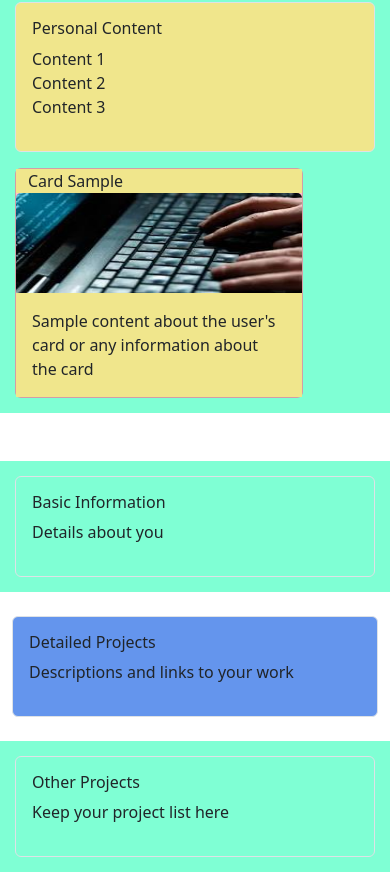
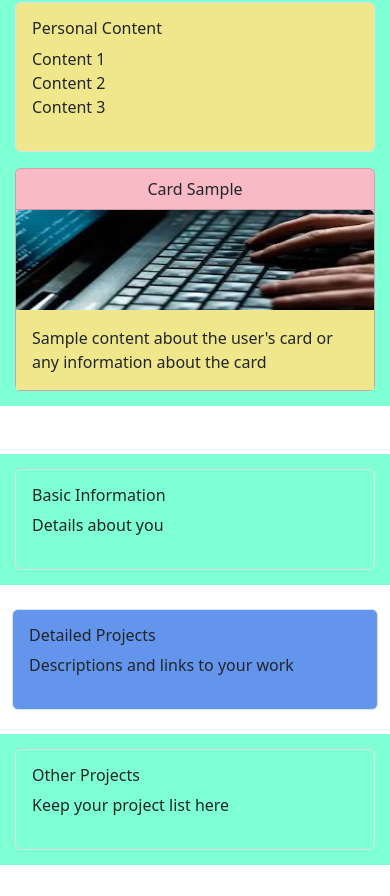
Before and after one commit to B-shanmukh-siddhartha/BethaSiddharthaNaCoFrontend, a plain HTML site: page task-1/index.html in a window 390 px wide. Shown: the part 1134-2030 px from the top of the page. Drawn offline with nearby package versions, Linux system fonts and the light colour scheme.

Commit message:
folder and responsiveness

```diff
--- a/task-1/Assets/style.css
+++ b/task-1/Assets/css/style.css
@@ -1,10 +1,9 @@
-/* Header Styles */
+
 header {
     background-color: grey;
     color: azure;
 }
 
-/* Icon Styles */
 .icon {
     width: 50px;
     background-color: aliceblue;
@@ -15,17 +14,21 @@ header {
     color: red;
 }
 
-/* Sidebar Styles */
 .aside {
     background-color: aquamarine;
     padding: 15px;
 }
 
+
+aside {
+    max-width: 300px;
+}
+
+
 aside div {
     background-color: khaki;
 }
 
-/* Card Styles */
 .card {
     width: 18rem;
     background-color: pink;
@@ -36,11 +39,15 @@ aside div {
     height: 100px;
 }
 
+.card {
+    width: 100%;
+    max-width: 100%;
+}
+
 .fullbox{
     margin-top: 25px;
 }
 
-/* Avatar Styles */
 .avatar {
     width: 80px;
     height: 80px;
@@ -48,7 +55,6 @@ aside div {
     background-color: lightslategrey;
 }
 
-/* Main Section Styles */
 .main{
     background-color: cornflowerblue;
     padding: 15px;
@@ -64,7 +70,6 @@ main section .avatar {
     height: 100px;
 }
 
-/* Button Alignment */
 button {
     margin-left: 15rem;
 }
--- a/task-1/index.html
+++ b/task-1/index.html
@@ -5,7 +5,7 @@
     <meta name="viewport" content="width=device-width, initial-scale=1.0">
     <title>Natural Coders Task-1</title>
     <link href="https://cdn.jsdelivr.net/npm/bootstrap@5.3.0-alpha3/dist/css/bootstrap.min.css" rel="stylesheet">
-    <link href="Assets/style.css" rel="stylesheet">
+    <link href="assets/css/style.css" rel="stylesheet">
 </head>
 <body>
 
@@ -89,12 +89,12 @@
                     </ul>
                 </div>
                 <div class="card mt-3">
-                    <div class="container">
+                    <div class="card-header text-center">
                         Card Sample
                     </div>
-                    <img src="Assets/images/card.jpeg" class="card-img-top" alt="Sample image">
+                    <img src="Assets/images/card.jpeg" class="card-img-top img-fluid" alt="Sample image">
                     <div class="card-body">
-                      <p class="card-text">Sample content about the user's card or any information about the card</p>
+                        <p class="card-text">Sample content about the user's card or any information about the card</p>
                     </div>
                 </div>
             </aside>
```
